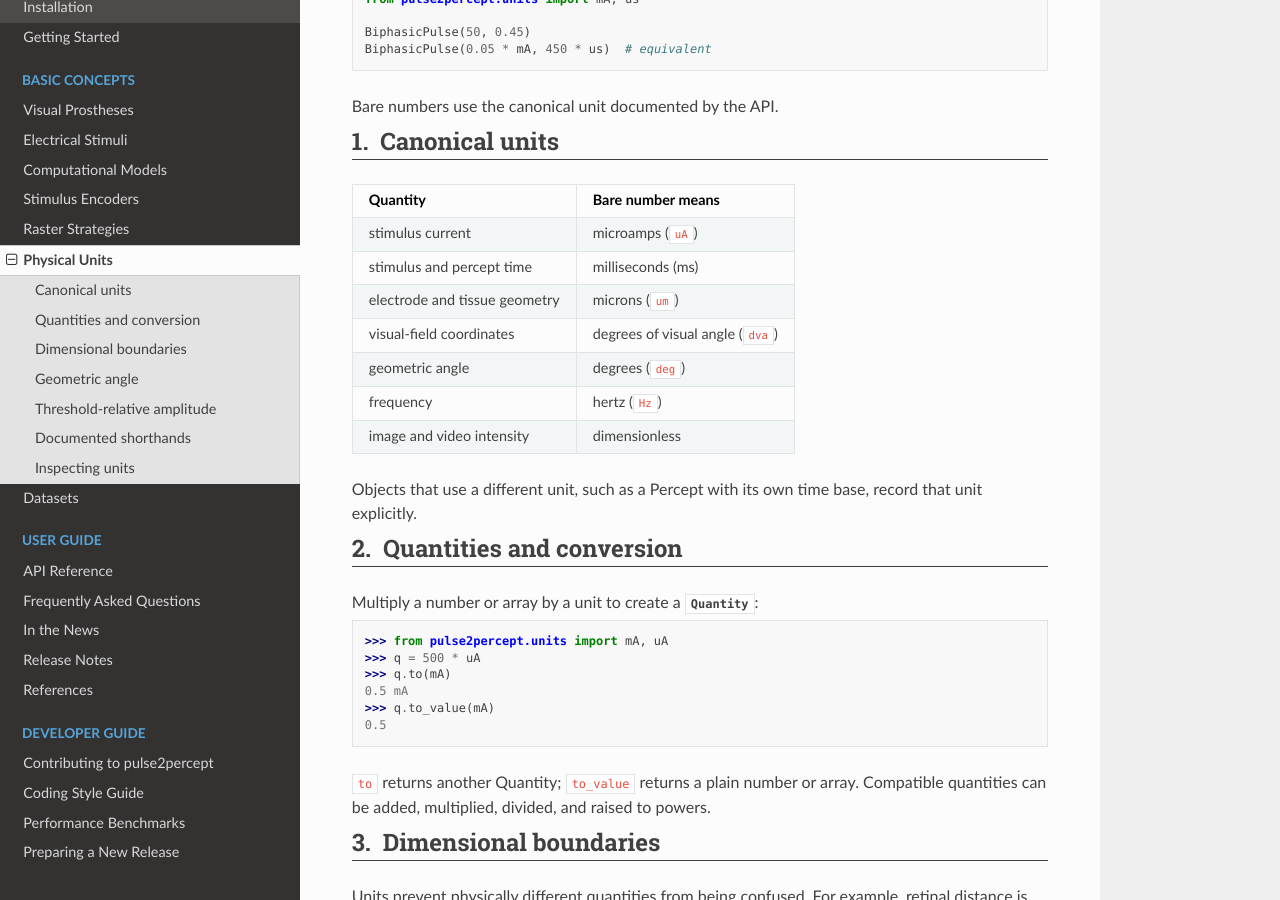
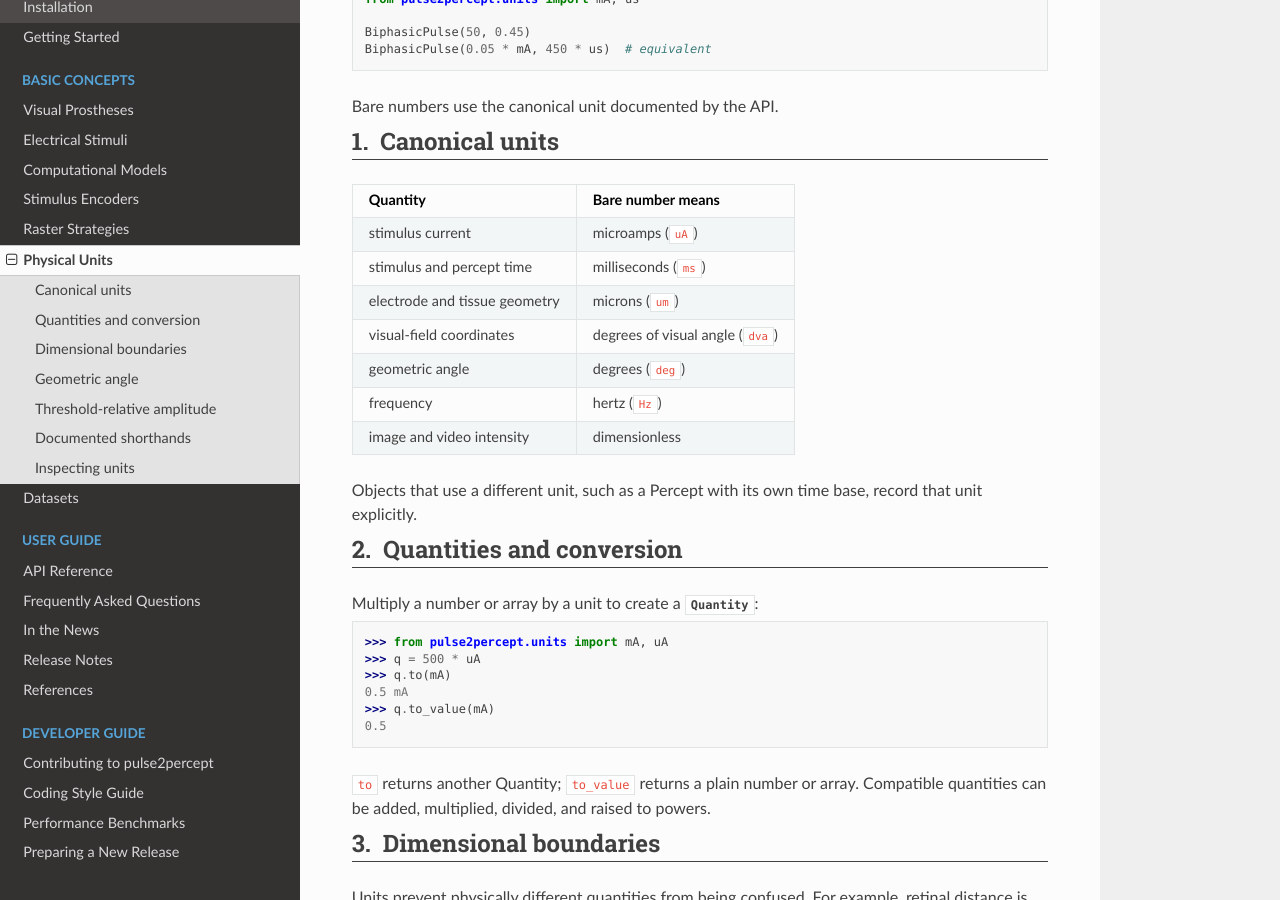
Before and after one commit to pulse2percept/pulse2percept, a Sphinx documentation site: the page built from doc/topics/units.rst, in a window 1280 px wide and 900 px high, scrolled down 304 px. Built offline with Sphinx 7.4.7 and the Read the Docs theme 3.1.0, drawn with Linux system fonts in a browser that asks for light colours; pages that are not in the unit, such as notebooks, are missing from menus.

Commit message:
fix typo

```diff
--- a/doc/topics/units.rst
+++ b/doc/topics/units.rst
@@ -32,7 +32,7 @@ Canonical units
    * - stimulus current
      - microamps (``uA``)
    * - stimulus and percept time
-     - milliseconds (ms)
+     - milliseconds (``ms``)
    * - electrode and tissue geometry
      - microns (``um``)
    * - visual-field coordinates
```
